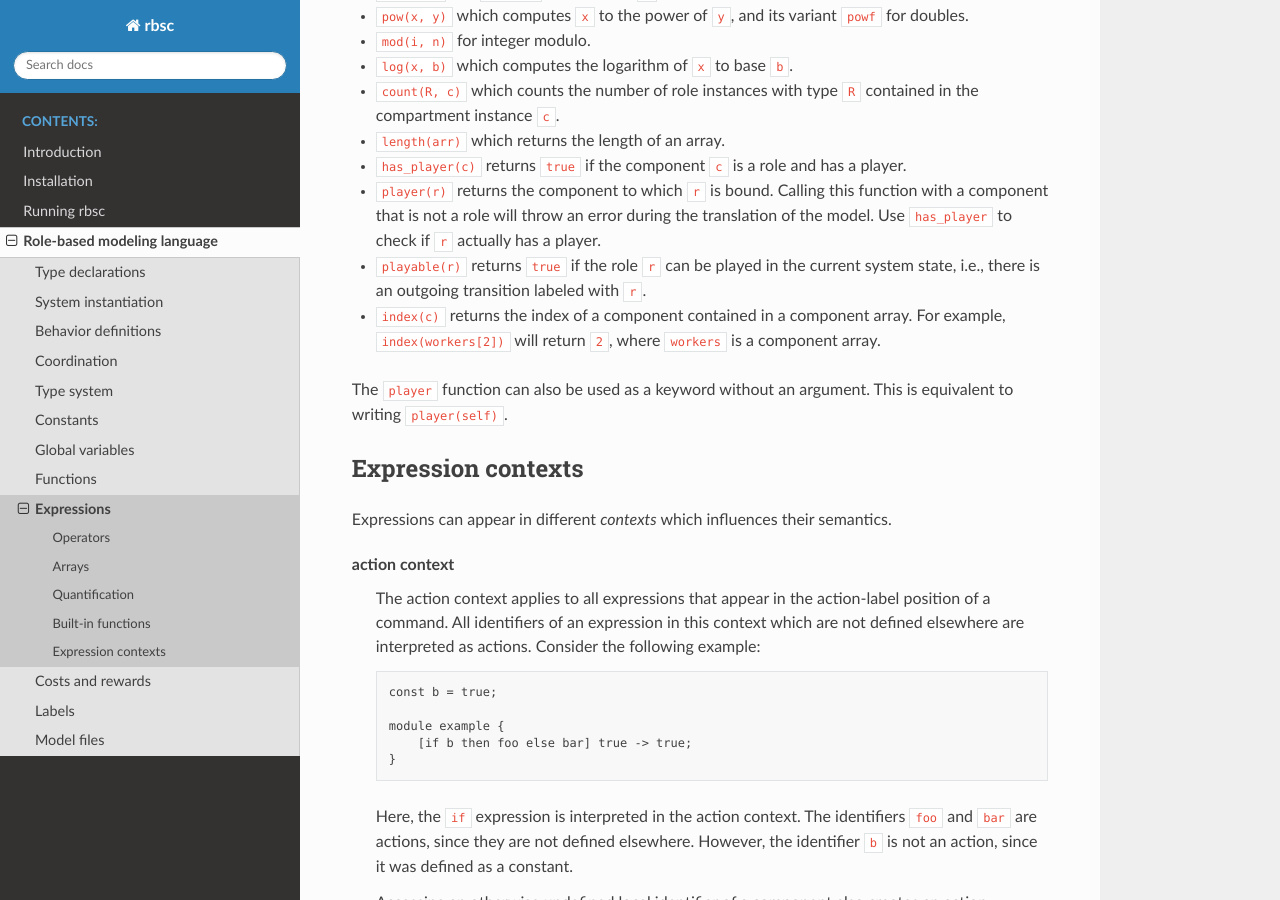
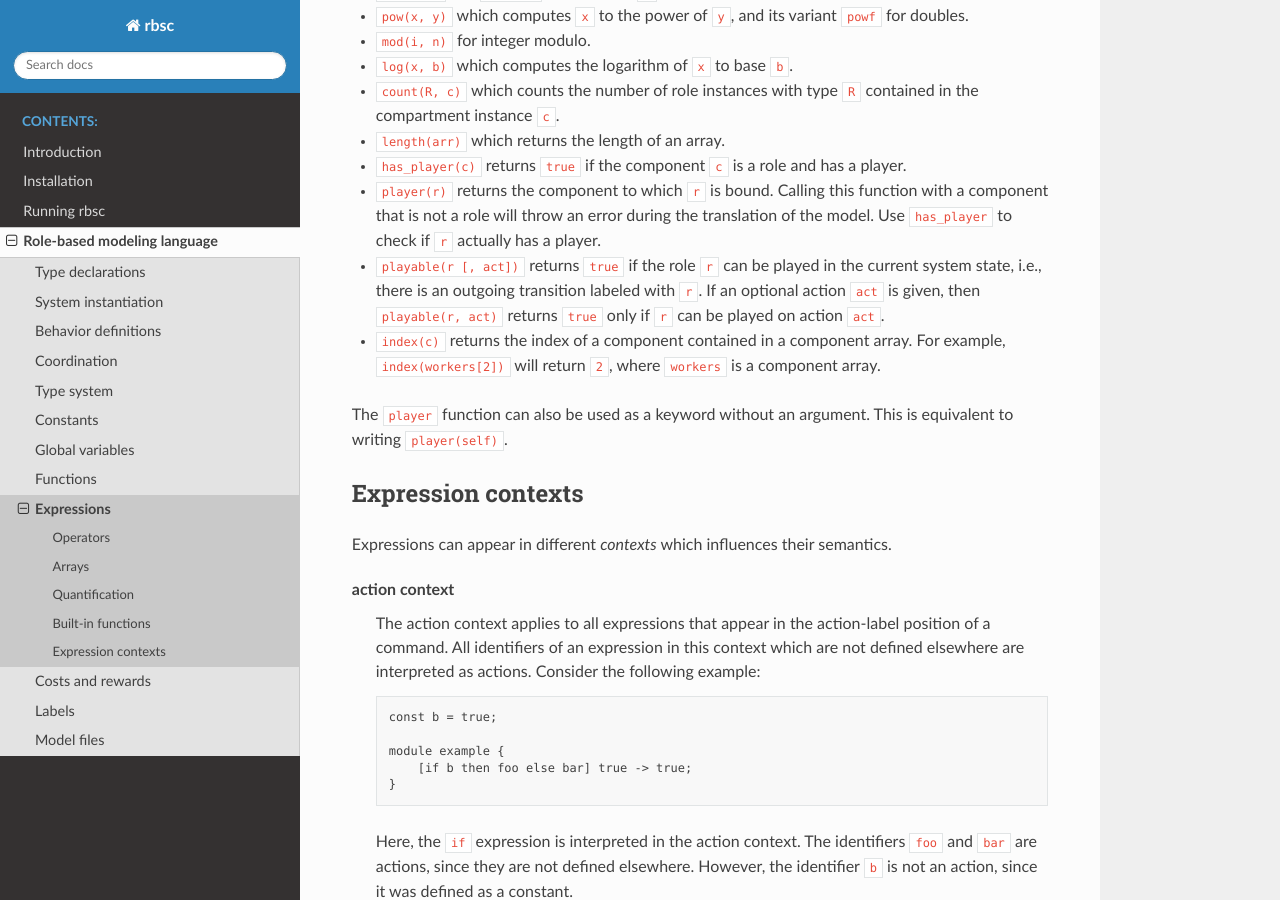
Before and after one commit to pchrszon/rbsc, a Sphinx documentation site: the page built from doc/language/expressions.rst, in a window 1280 px wide and 900 px high, scrolled down 2217 px. Built offline with Sphinx 7.4.7 and the Read the Docs theme 2.0.0, drawn with Linux system fonts in a browser that asks for light colours.

Commit message:
Document optional argument of playable function

```diff
--- a/doc/language/expressions.rst
+++ b/doc/language/expressions.rst
@@ -117,8 +117,10 @@ The following built-in functions are provided:
   function with a component that is not a role will throw an error during the
   translation of the model. Use ``has_player`` to check if ``r`` actually has
   a player.
-* ``playable(r)`` returns ``true`` if the role ``r`` can be played in the
-  current system state, i.e., there is an outgoing transition labeled with ``r``.
+* ``playable(r [, act])`` returns ``true`` if the role ``r`` can be played in
+  the current system state, i.e., there is an outgoing transition labeled with
+  ``r``. If an optional action ``act`` is given, then ``playable(r, act)``
+  returns ``true`` only if ``r`` can be played on action ``act``.
 * ``index(c)`` returns the index of a component contained in a component array.
   For example, ``index(workers[2])`` will return ``2``, where ``workers`` is
   a component array.
```
